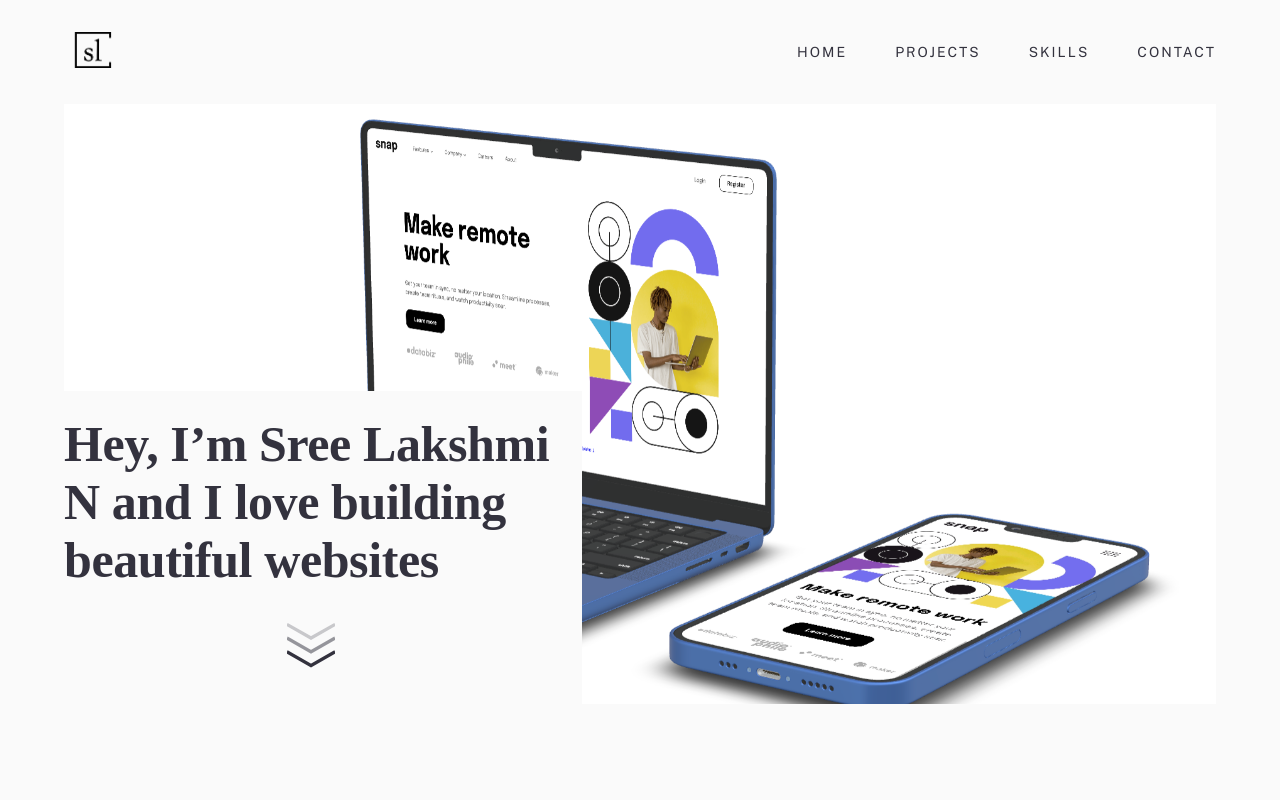
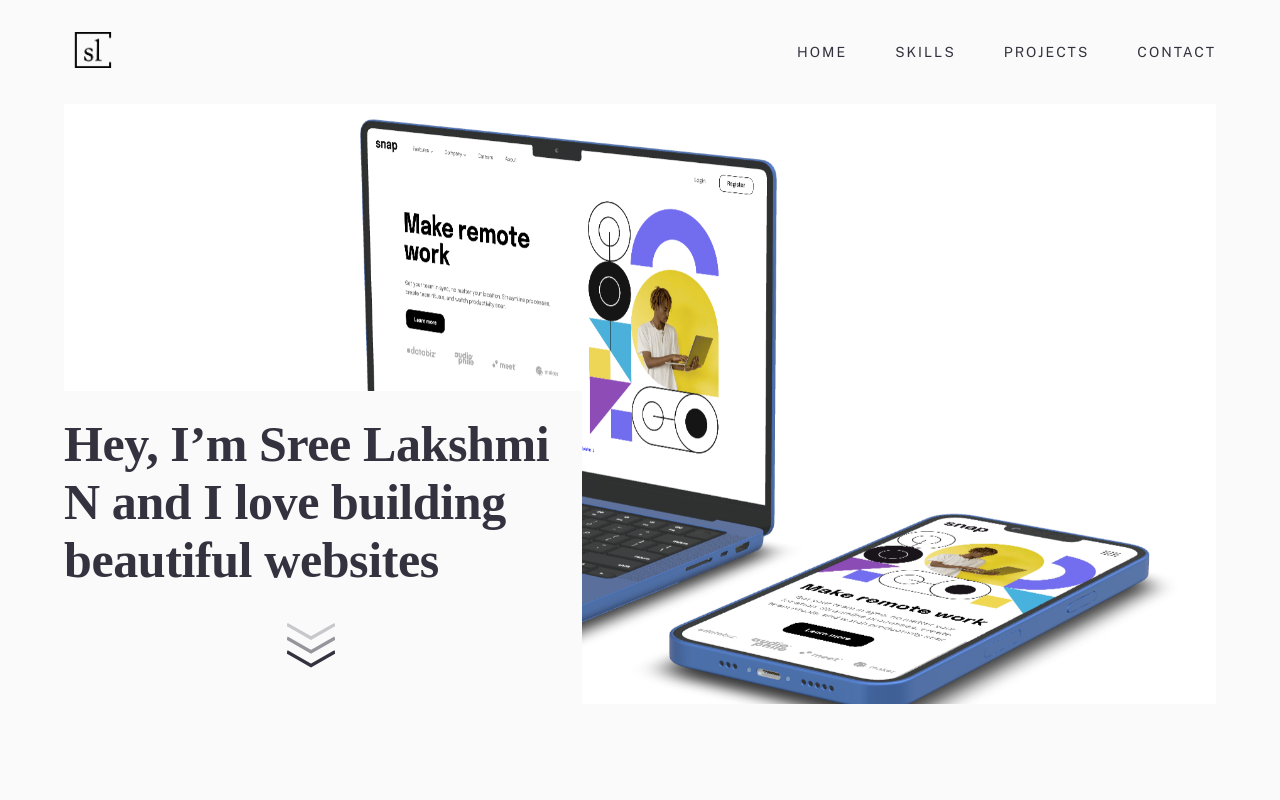
Before and after one commit to sree-lakshmi-n/portfolio, a React (Create React App) app: page / in a window 1280 px wide. Shown: the top 800 px of the page. Built offline with nearby package versions, Linux system fonts and the light colour scheme; a web font is replaced by a local one.

Commit message:
interchanged skills and projects

```diff
--- a/src/components/NavBar/NavBar.js
+++ b/src/components/NavBar/NavBar.js
@@ -6,8 +6,8 @@ import { HashLink as Link } from "react-router-hash-link";
 export default function NavBar() {
   const sections = [
     { name: "home" },
+    { name: "skills" },
     { name: "projects" },
-    { name: "skills" },
     { name: "contact" },
   ];
   return (
```
